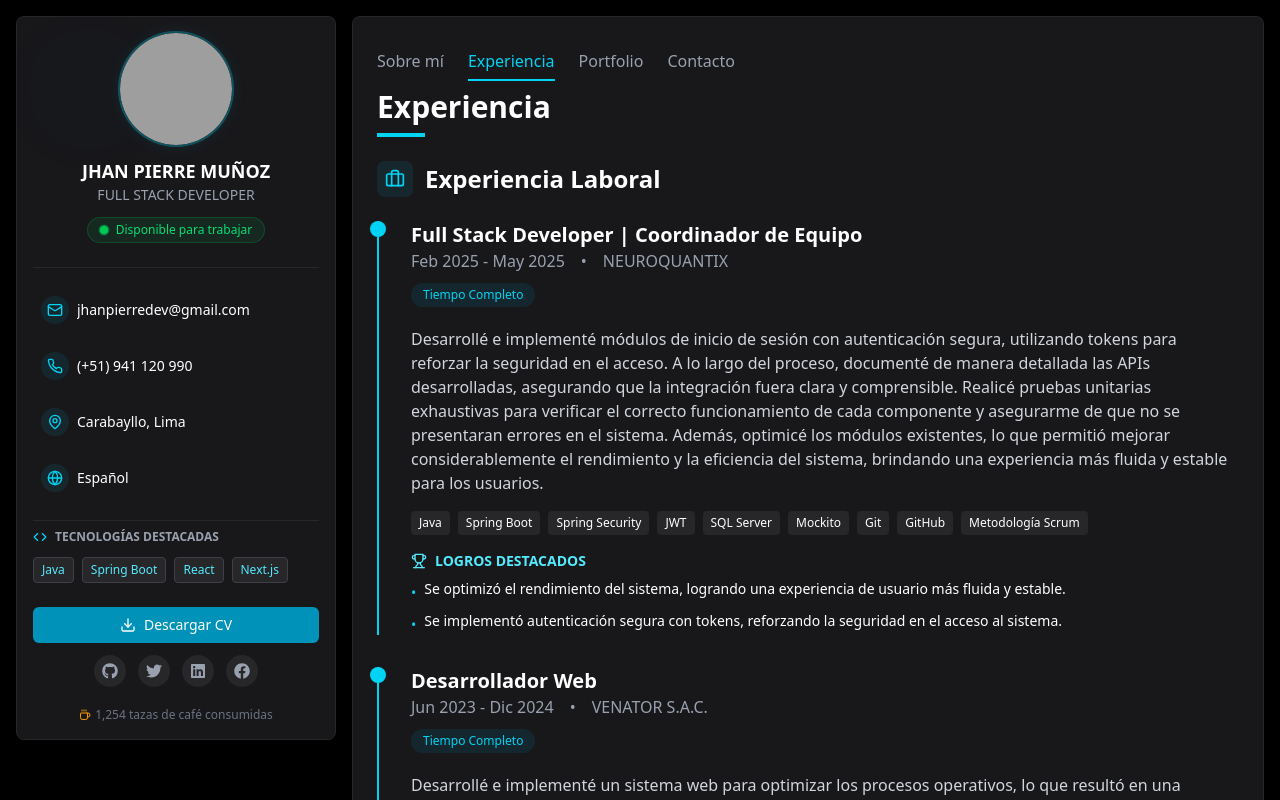
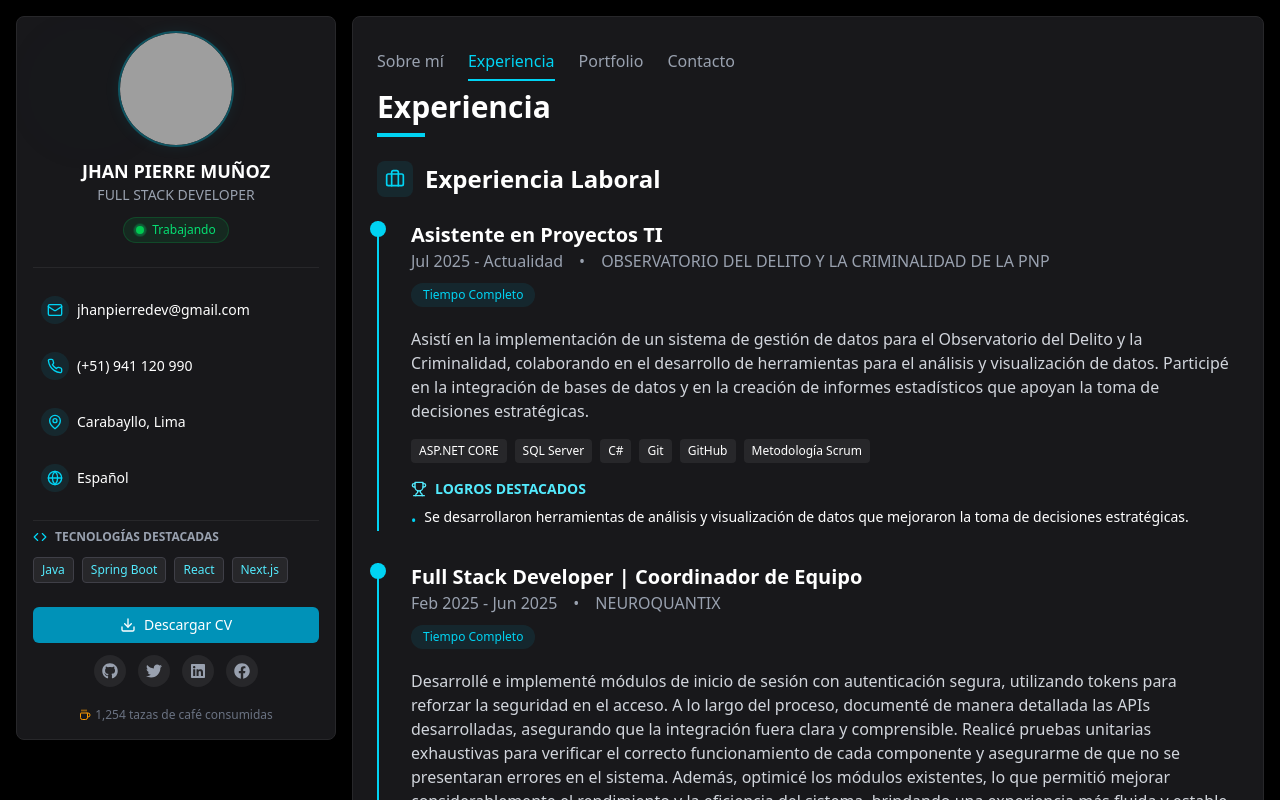
Before and after one commit to Jhan-Pierre/jhan-pierre-mm, a Next.js app: page /expertise in a window 1280 px wide. Shown: the top 800 px of the page. Built offline with nearby package versions, Linux system fonts and the light colour scheme; grey boxes are pictures that could not be loaded.

Commit message:
docs: Actualiza experiencia laboral, logros y estado personal

```diff
--- a/src/components/home/about-section.tsx
+++ b/src/components/home/about-section.tsx
@@ -54,7 +54,7 @@ export default function AboutSection() {
                         </div>
                         <div>
                             <h3 className="font-medium">Experiencia</h3>
-                            <p className="text-gray-400 text-sm">+1 año</p>
+                            <p className="text-gray-400 text-sm">+2 año</p>
                         </div>
                     </div>
 
--- a/src/data/achievements.ts
+++ b/src/data/achievements.ts
@@ -1,7 +1,7 @@
 import type { Achievement } from "@/types"
 
 export const achievements: Achievement[] = [
-  { value: "+1", label: "AÑOS DE EXPERIENCIA" },
+  { value: "+2", label: "AÑOS DE EXPERIENCIA" },
   { value: "+3", label: "PROYECTOS COMPLETADOS" },
   { value: "+26", label: "CERTIFICADOS OBTENIDOS" },
 ]
--- a/src/data/experience.ts
+++ b/src/data/experience.ts
@@ -20,7 +20,7 @@ export const experiences: Experience[] = [
     id: 2,
     title: "Full Stack Developer | Coordinador de Equipo",
     company: "NEUROQUANTIX",
-    period: "Feb 2025 - May 2025",
+    period: "Feb 2025 - Jun 2025",
     type: "Tiempo Completo",
     description: [
         "Desarrollé e implementé módulos de inicio de sesión con autenticación segura, utilizando tokens para reforzar la seguridad en el acceso. A lo largo del proceso, documenté de manera detallada las APIs desarrolladas, asegurando que la integración fuera clara y comprensible. Realicé pruebas unitarias exhaustivas para verificar el correcto funcionamiento de cada componente y asegurarme de que no se presentaran errores en el sistema. Además, optimicé los módulos existentes, lo que permitió mejorar considerablemente el rendimiento y la eficiencia del sistema, brindando una experiencia más fluida y estable para los usuarios."
@@ -31,6 +31,20 @@ export const experiences: Experience[] = [
       "Se implementó autenticación segura con tokens, reforzando la seguridad en el acceso al sistema.",
     ],
   },
+  {
+    id: 3,
+    title: "Asistente en Proyectos TI",
+    company: "OBSERVATORIO DEL DELITO Y LA CRIMINALIDAD DE LA PNP",
+    period: "Jul 2025 - Actualidad",
+    type: "Tiempo Completo",
+    description: [
+      "Asistí en la implementación de un sistema de gestión de datos para el Observatorio del Delito y la Criminalidad, colaborando en el desarrollo de herramientas para el análisis y visualización de datos. Participé en la integración de bases de datos y en la creación de informes estadísticos que apoyan la toma de decisiones estratégicas.",
+    ],
+    skills: ["ASP.NET CORE", "SQL Server", "C#", "Git", "GitHub", "Metodología Scrum"],
+    achievements: [
+      "Se desarrollaron herramientas de análisis y visualización de datos que mejoraron la toma de decisiones estratégicas."
+    ],
+  },
 ]
 
 export const education: Education[] = [
@@ -39,7 +53,7 @@ export const education: Education[] = [
     title: "TEC. DESARROLLO DE SOFTWARE",
     institution: "SENATI",
     period: "2022 - 2024",
-    type: "Egresado",
+    type: "Titulado a Nombre de la Nación",
     description:
       "Formación técnica profesional en desarrollo de software, con enfoque en programación, bases de datos, análisis y diseño de sistemas. Adquisición de habilidades prácticas para el desarrollo de aplicaciones web y de escritorio, incluyendo cursos especializados en Java, PHP, C# y tecnologías web modernas.",
     skills: ["Programación", "Bases de Datos", "Análisis de Sistemas", "Desarrollo Web"],
--- a/src/data/personal.ts
+++ b/src/data/personal.ts
@@ -8,7 +8,7 @@ export const personalInfo: PersonalInfo = {
   location: "Carabayllo, Lima, Perú",
   languages: ["Español"],
   isAvailable: true,
-  availabilityText: "Disponible para trabajar",
+  availabilityText: "Trabajando",
   photo: "/images/foto.png",
   socialLinks: [
     {
```
